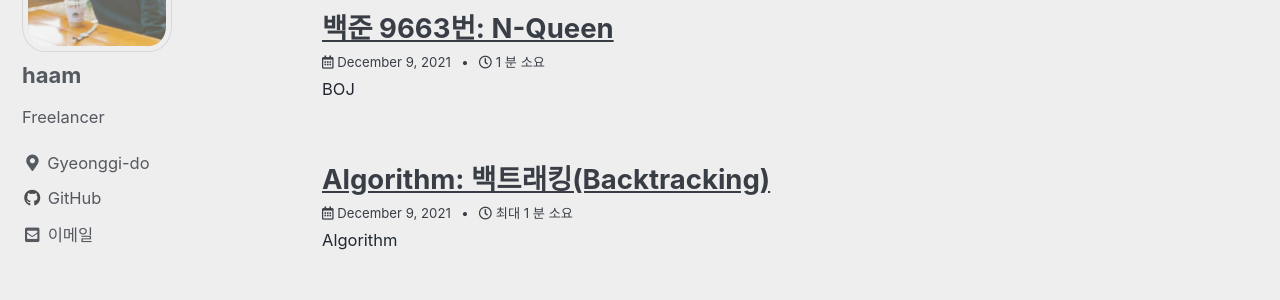
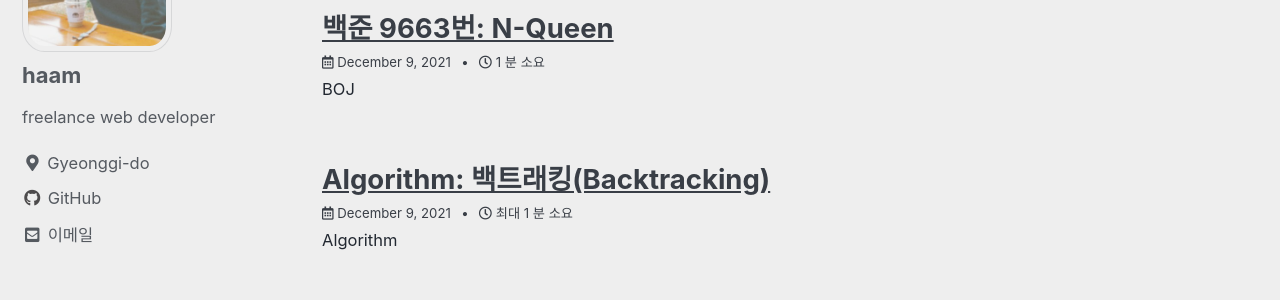
Before and after one commit to hyungJinn/hyungJinn.github.io, a Jekyll site: the page built from index.html, in a window 1280 px wide. Shown: the part 229-529 px from the top of the page. Built offline with Jekyll 4.4.1, drawn with Linux system fonts in a browser that asks for light colours; cached includes are drawn as plain includes; the list of posts is cut into pages by our own code.

Commit message:
Update _config.yml
Update bio on "Site Author" part

```diff
--- a/_config.yml
+++ b/_config.yml
@@ -103,7 +103,7 @@ analytics:
 author:
   name: "haam"
   avatar: "/assets/images/bio-photo.png" # path of avatar image, e.g. "/assets/images/bio-photo.png"
-  bio: "Freelancer"
+  bio: "freelance web developer"
   location: "Gyeonggi-do"
   email: "hyungjinnh@gmail.com"
   links:
```
